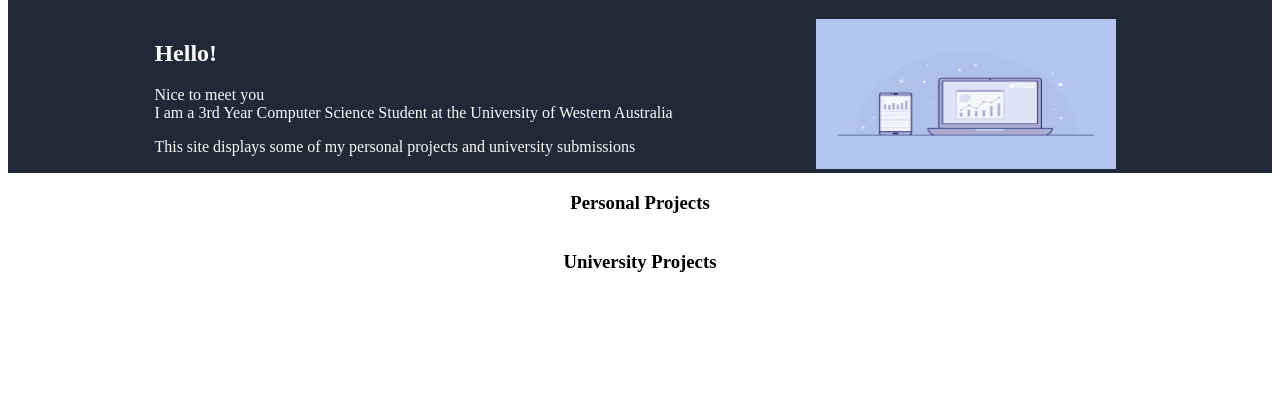
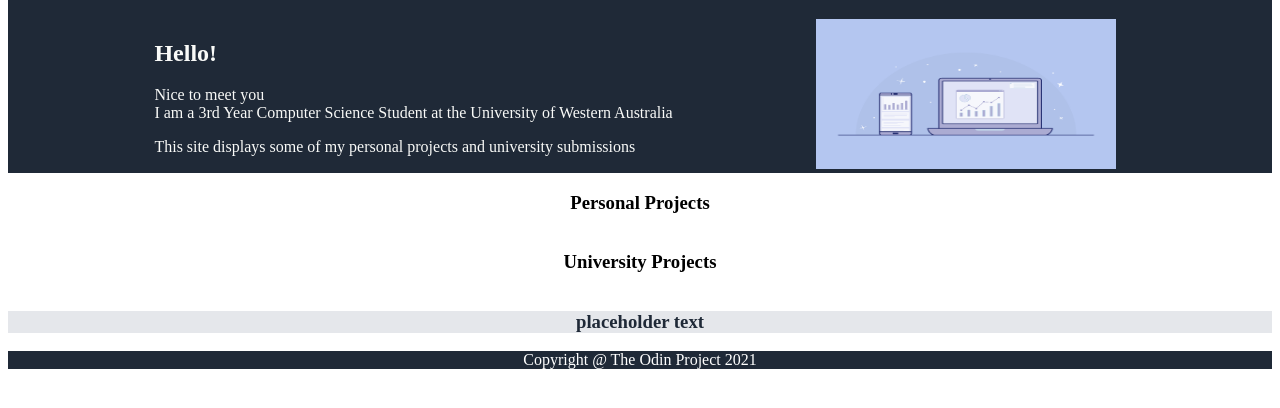
Before and after one commit to GlendleNguyen/Portfolio, a plain HTML site: page index.html in a window 1280 px wide. Shown: the part 116-524 px from the top of the page. Drawn offline with Linux system fonts and the light colour scheme.

Commit message:
added placeholder divs

```diff
--- a/index.html
+++ b/index.html
@@ -40,6 +40,13 @@
         <h3>University Projects</h3>
     </div>
 
+    <div class="inspire">
+        <h3>placeholder text</h3>
+    </div>
+
+    <div class="footer">
+        <p>Copyright @ The Odin Project 2021</p>
+    </div>
 </body>
 
 </html>
--- a/styles.css
+++ b/styles.css
@@ -39,6 +39,18 @@
     align-items: center;
 }
 
+.inspire {
+    color: #1F2937;
+    background-color: #E5E7EB;
+    text-align: center;
+}
+
+.footer {
+    background-color: #1F2937;
+    color: #fff;
+    text-align: center;
+}
+
 ul {
     list-style-type: none;
     display: flex;
```
